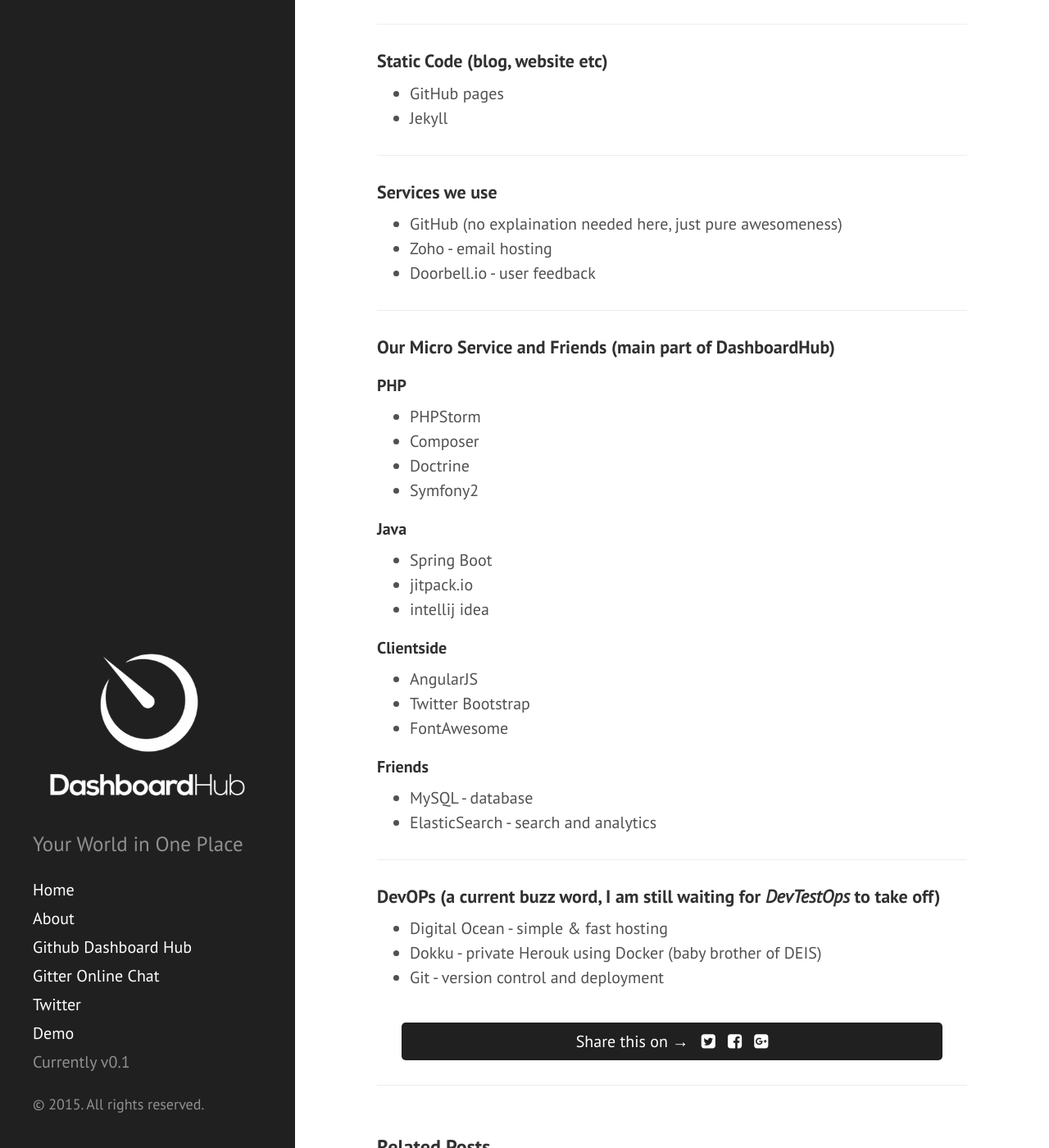
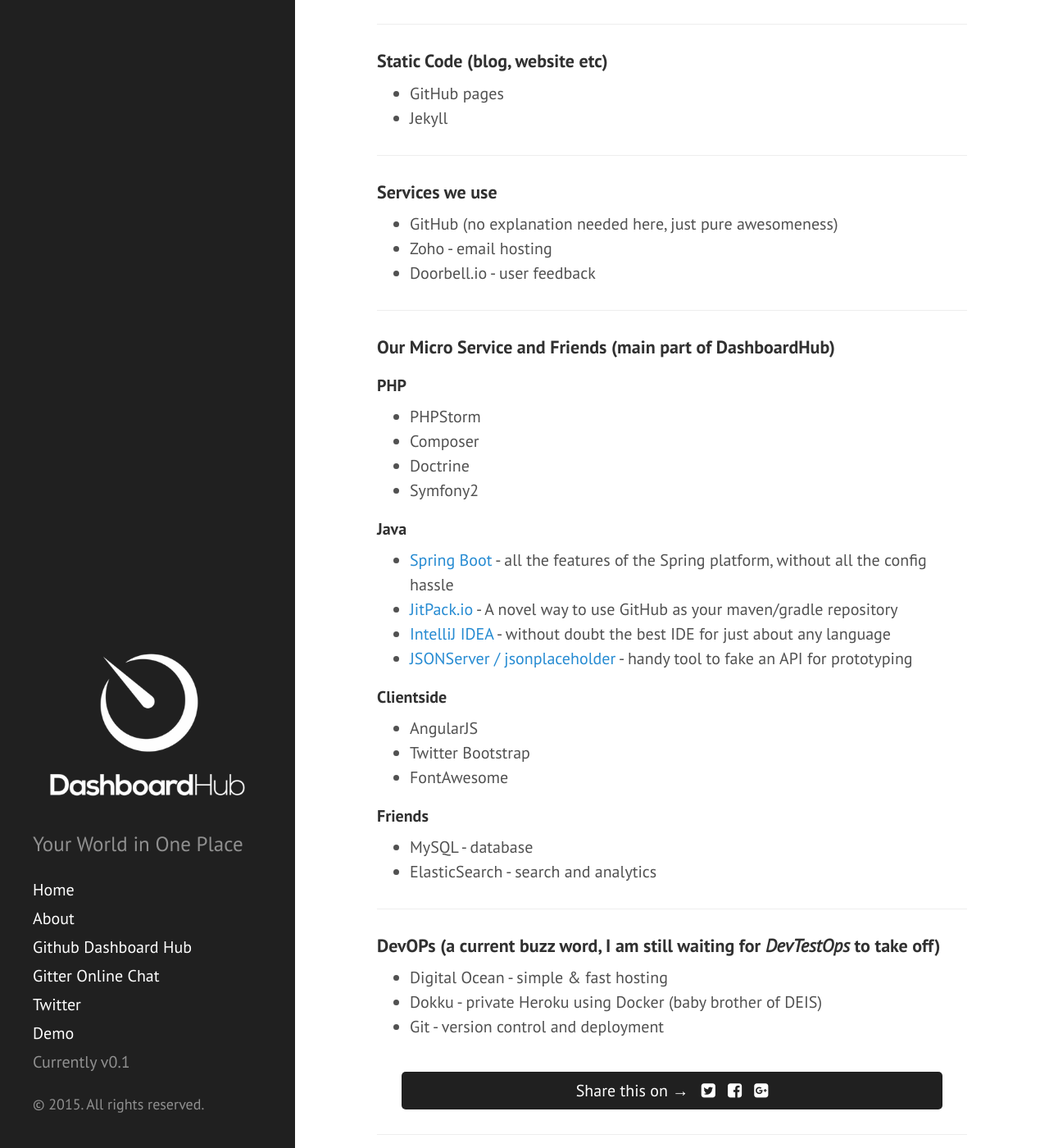
Before and after one commit to DashboardHub/Blog, a Jekyll site: the page built from _posts/2015-06-21-great-open-source-tools-dashboardhub-use.md, in a window 1280 px wide and 1400 px high, scrolled down 623 px. Shown: the whole window at 82% size. Built offline with Jekyll 4.4.1, drawn with Linux system fonts in a browser that asks for light colours; nearby versions of some CDN libraries; Markdown is read by kramdown in place of the engine named in the settings; a script that is not in the unit is left out; comment, search, counter and statistics services are not loaded.

Commit message:
added details/links for java apps

```diff
--- a/_posts/2015-06-21-great-open-source-tools-dashboardhub-use.md
+++ b/_posts/2015-06-21-great-open-source-tools-dashboardhub-use.md
@@ -30,7 +30,7 @@
 
 ### Services we use
 
-* GitHub (no explaination needed here, just pure awesomeness)
+* GitHub (no explanation needed here, just pure awesomeness)
 * Zoho - email hosting
 * Doorbell.io - user feedback
 
@@ -47,9 +47,10 @@
 
 #### Java
 
-* Spring Boot
-* jitpack.io
-* intellij idea
+* [Spring Boot](http://projects.spring.io/spring-boot/) - all the features of the Spring platform, without all the config hassle
+* [JitPack.io](https://jitpack.io/) - A novel way to use GitHub as your maven/gradle repository
+* [IntelliJ IDEA](https://www.jetbrains.com/idea/) - without doubt the best IDE for just about any language
+* [JSONServer / jsonplaceholder](https://github.com/typicode/json-server) - handy tool to fake an API for prototyping
 
 #### Clientside
 
@@ -68,5 +69,5 @@
 ### DevOPs (a current buzz word, I am still waiting for *DevTestOps* to take off)
 
 * Digital Ocean - simple & fast hosting
-* Dokku - private Herouk using Docker (baby brother of DEIS)
+* Dokku - private Heroku using Docker (baby brother of DEIS)
 * Git - version control and deployment
```
